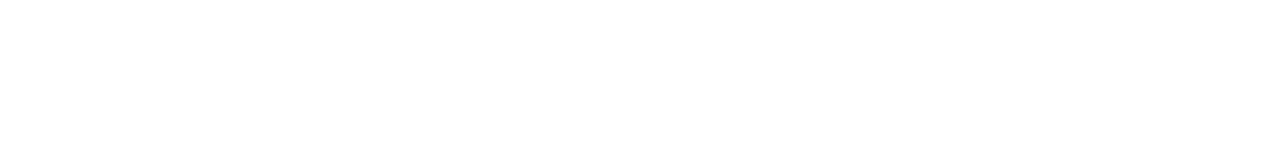
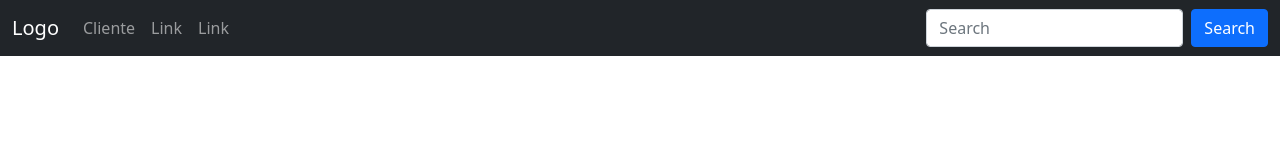
Before and after one commit to LucasAm1212/loja, a plain HTML site: page index.html in a window 1280 px wide. Drawn offline with nearby package versions, Linux system fonts and the light colour scheme.

Commit message:
Incluir o menu da Home

```diff
--- a/index.html
+++ b/index.html
@@ -4,9 +4,37 @@
     <meta charset="UTF-8">
     <meta http-equiv="X-UA-Compatible" content="IE=edge">
     <meta name="viewport" content="width=device-width, initial-scale=1.0">
-    <title>Document</title>
+    <link href="https://cdn.jsdelivr.net/npm/bootstrap@5.1.3/dist/css/bootstrap.min.css" rel="stylesheet">
+    <script src="https://cdn.jsdelivr.net/npm/bootstrap@5.1.3/dist/js/bootstrap.bundle.min.js"></script>
+    <title>Home</title>
 </head>
 <body>
 
+    <nav class="navbar navbar-expand-sm navbar-dark bg-dark">
+        <div class="container-fluid">
+          <a class="navbar-brand" href="javascript:void(0)">Logo</a>
+          <button class="navbar-toggler" type="button" data-bs-toggle="collapse" data-bs-target="#mynavbar">
+            <span class="navbar-toggler-icon"></span>
+          </button>
+          <div class="collapse navbar-collapse" id="mynavbar">
+            <ul class="navbar-nav me-auto">
+              <li class="nav-item">
+                <a class="nav-link" href="cliente.html">Cliente</a>
+              </li>
+              <li class="nav-item">
+                <a class="nav-link" href="javascript:void(0)">Link</a>
+              </li>
+              <li class="nav-item">
+                <a class="nav-link" href="javascript:void(0)">Link</a>
+              </li>
+            </ul>
+            <form class="d-flex">
+              <input class="form-control me-2" type="text" placeholder="Search">
+              <button class="btn btn-primary" type="button">Search</button>
+            </form>
+          </div>
+        </div>
+      </nav>
+
 </body>
 </html>
```
